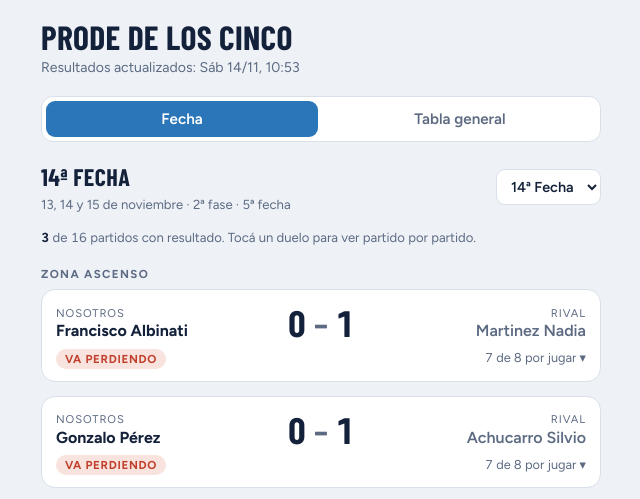
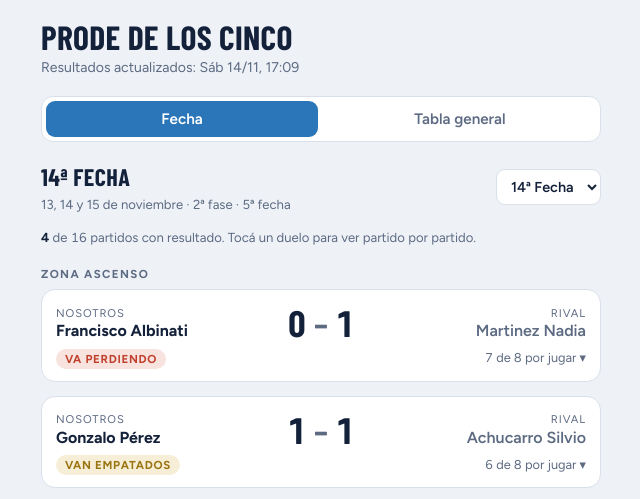
Before and after one commit to FranAlbinati/prode, a plain HTML site: page index.html in a window 1280 px wide. Shown: the top 499 px of the page, 319-959 px from the left. Drawn offline with nearby package versions, Linux system fonts and the light colour scheme; a web font is replaced by a local one.

Commit message:
F14: Atlanta 1-1 Estudiantes (BA)
Co-Authored-By: Claude Opus 5.5 <noreply@anthropic.com>
Claude-Session: https://claude.ai/code/session_019fjrRAf6rUq3uoAXZXXhoL

```diff
--- a/index.html
+++ b/index.html
@@ -109,7 +109,7 @@ th.c{text-align:center}
 /* ====== DATOS: se actualizan cada finde ======
    res: "L" | "E" | "V" | null (sin jugar). dia/hora: hora argentina. picks: [nuestro, rival]. */
 const NUESTROS = ["Gonzalo Pérez","Francisco Albinati","Matías Albinati","Simón Álvarez","Lucas Tapia"];
-const ACTUALIZADO = "Sáb 14/11, 10:53";
+const ACTUALIZADO = "Sáb 14/11, 17:09";
 const FECHAS = [
   {
     id: "f11", nombre: "11ª Fecha", dias: "23, 24 y 25 de octubre", fase: "2ª fase · 2ª fecha",
@@ -230,7 +230,7 @@ const FECHAS = [
       1:{l:"Argentina",v:"Uruguay",dia:"Vie 13",hora:"20:00",res:"V",gol:"1-2"},
       2:{l:"Colombia",v:"Chile",dia:"Vie 13",hora:"21:00",res:"L",gol:"1-0"},
       3:{l:"Japón",v:"Brasil",dia:"Sáb 14",hora:"07:15",res:"L",gol:"3-2"},
-      4:{l:"Atlanta",v:"Estudiantes (BA)",dia:"Sáb 14",hora:"15:00",res:null},
+      4:{l:"Atlanta",v:"Estudiantes (BA)",dia:"Sáb 14",hora:"15:00",res:"E",gol:"1-1"},
       5:{l:"Temperley",v:"Ciudad de Bolívar",dia:"Sáb 14",hora:"16:00",res:null},
       6:{l:"Colón (Sta Fe)",v:"Midland",dia:"Sáb 14",hora:"18:00",res:null},
       7:{l:"Dep. Madryn",v:"Dep. Maipú",dia:"Sáb 14",hora:"19:00",res:null},
```
